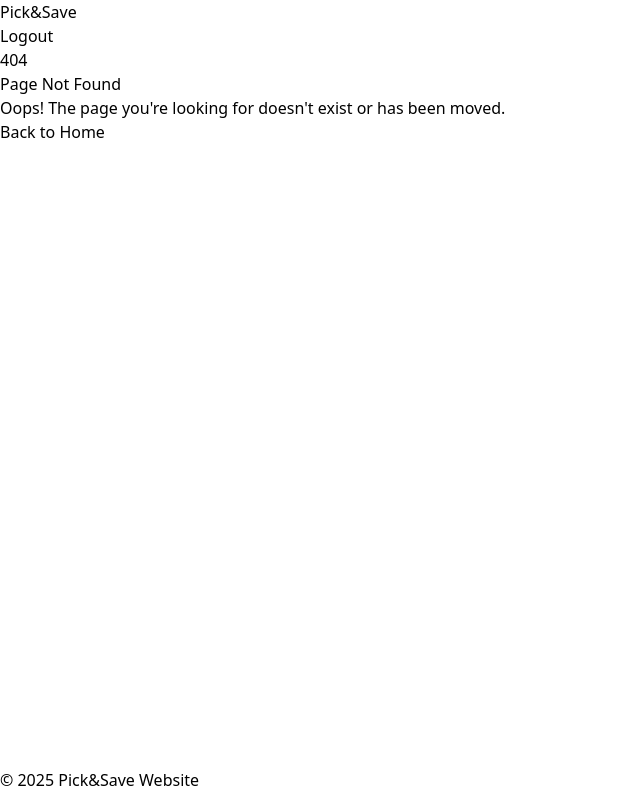
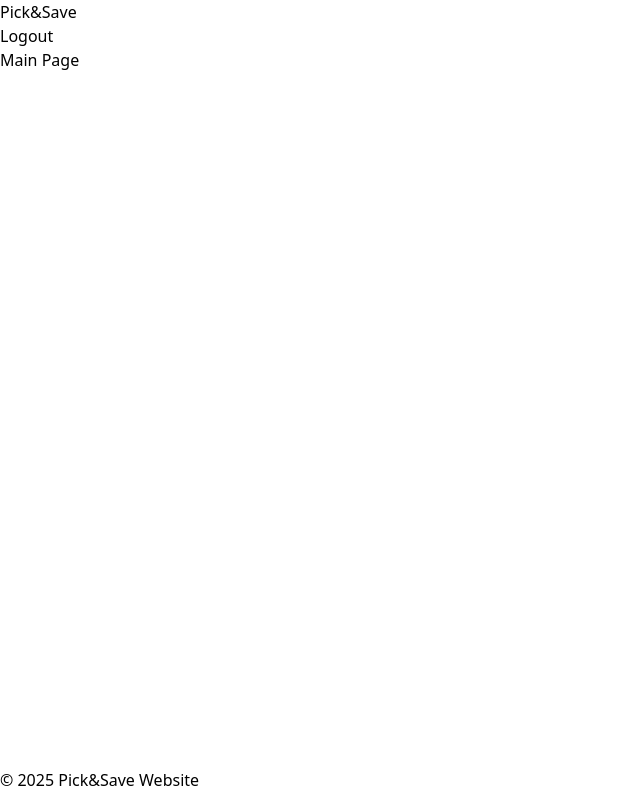
Before and after one commit to krystiankapusta/Pick-Save-Frontend, a React (Vite) app: page /main in a window 1280 px wide. Before the commit this address had no page. Shown: the whole page, without its empty margins (0-640 px from the left). Built offline with nearby package versions, Linux system fonts and the light colour scheme; sample sign-in values are in the browser's storage.

Commit message:
Add ProtectedRoute and MainPage

```diff
--- a/src/App.tsx
+++ b/src/App.tsx
@@ -5,6 +5,8 @@
 import LoginPage from './Pages/LoginPage/LoginPage';
 import HomePage from './Pages/HomePage/HomePage';
 import NotFound from './Pages/NotFound/NotFound';
+import ProtectedRoute from './ProtectedRoute/ProtectedRoute';
+import MainPage from './Pages/MainPage/MainPage';
 
 function App() {
     return (
@@ -14,6 +16,15 @@
                 <Route path="/auth/signup" element={<SignupPage />} />
                 <Route path="/auth/verify" element={<VerifyPage />} />
                 <Route path="/auth/login" element={<LoginPage />} />
+                <Route
+                    path="/main"
+                    element={
+                        <ProtectedRoute>
+                            {' '}
+                            <MainPage />{' '}
+                        </ProtectedRoute>
+                    }
+                />
                 <Route path="*" element={<NotFound />} />
             </Routes>
         </>
--- a/src/Context/UseAuth.tsx
+++ b/src/Context/UseAuth.tsx
@@ -50,7 +50,7 @@
 
             setToken(token);
             setUser(userObject);
-            navigate(`/`);
+            navigate(`/main`);
         } catch (error: any) {
             console.error('Login error at loginUser function: ', error.message);
             console.error('Login code at loginUser function: ', error.code);
--- /dev/null
+++ b/src/Pages/MainPage/MainPage.tsx
@@ -0,0 +1,9 @@
+const MainPage = () => {
+    return (
+        <div>
+            <h2>Main Page</h2>
+        </div>
+    );
+};
+
+export default MainPage;
--- a/src/Pages/NotFound/NotFound.tsx
+++ b/src/Pages/NotFound/NotFound.tsx
@@ -7,7 +7,7 @@
         navigate(`/`);
     };
     return (
-        <div className="min-h-screen flex justify-center items-center w-full bg-blue-200">
+        <div className="min-h-screen flex justify-center items-center w-full bg-white">
             <div className="flex  shadow-lg rounded-xl bg-gray-100 p-6">
                 <div className="flex flex-col justify-center items-center p-6 gap-5">
                     <h1 className="text-7xl font-bold  mb-6">404</h1>
--- /dev/null
+++ b/src/ProtectedRoute/ProtectedRoute.tsx
@@ -0,0 +1,17 @@
+import { Navigate, useLocation } from 'react-router-dom';
+import { UseAuth } from '../Context/UseAuth';
+import type { ReactNode } from 'react';
+
+type Props = { children: ReactNode };
+
+const ProtectedRoute = ({ children }: Props) => {
+    const location = useLocation();
+    const { isLoggedIn } = UseAuth();
+    return isLoggedIn() ? (
+        <>{children}</>
+    ) : (
+        <Navigate to="/auth/login" state={{ from: location }} replace />
+    );
+};
+
+export default ProtectedRoute;
```
